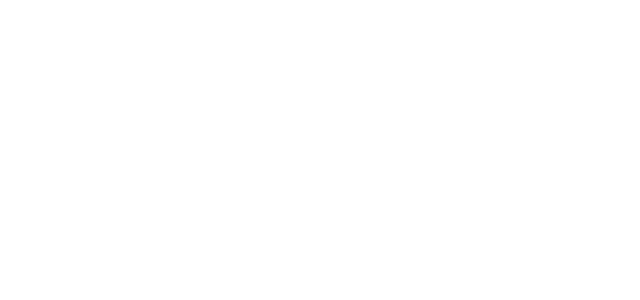
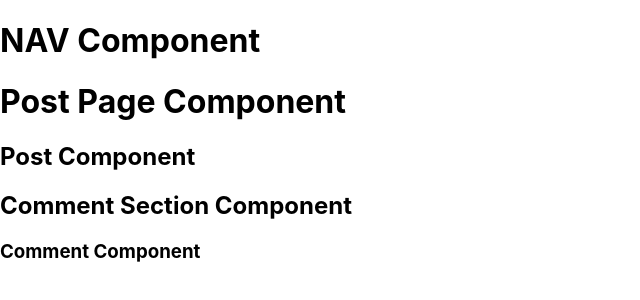
Before and after one commit to luhook04/blog-rest-client, a React (Create React App) app: page /posts/1 in a window 1280 px wide. Shown: the top 300 px of the page, without its empty margins (0-640 px from the left). Built offline with nearby package versions, Linux system fonts and the light colour scheme; the HTML template or start-up script is replaced by a standard one.

Commit message:
Create all the necessary components and set up their routes

```diff
--- a/src/App.js
+++ b/src/App.js
@@ -1,5 +1,26 @@
 import "./App.css";
+import React from "react";
+import Nav from "./components/Nav";
+import Home from "./components/Home";
+import PostPage from "./components/PostPage";
+import { Route, Routes } from "react-router-dom";
 
-function App() {}
+const App = () => {
+  return (
+    <div className="app">
+      <Nav />
+      <div className="container">
+        <Routes>
+          <Route exact path="/" element={<Home />}></Route>
+          <Route
+            exact
+            path="/posts/:postId"
+            element={<PostPage />}
+          ></Route>
+        </Routes>
+      </div>
+    </div>
+  );
+};
 
 export default App;
--- /dev/null
+++ b/src/components/Comment.js
@@ -0,0 +1,7 @@
+import React from "react";
+
+const Comment = () => {
+  return <h3>Comment Component</h3>;
+};
+
+export default Comment;
--- /dev/null
+++ b/src/components/CommentSection.js
@@ -0,0 +1,13 @@
+import React from "react";
+import Comment from "./Comment";
+
+const CommentSection = () => {
+  return (
+    <div>
+      <h2>Comment Section Component</h2>
+      <Comment></Comment>
+    </div>
+  );
+};
+
+export default CommentSection;
--- /dev/null
+++ b/src/components/Home.js
@@ -0,0 +1,13 @@
+import React from "react";
+import PostPreview from "./PostPreview";
+
+const Home = () => {
+  return (
+    <div>
+      <h1>Home Component</h1>
+      <PostPreview />
+    </div>
+  );
+};
+
+export default Home;
--- /dev/null
+++ b/src/components/Nav.js
@@ -0,0 +1,7 @@
+import React from "react";
+
+const Nav = () => {
+  return <h1>NAV Component</h1>;
+};
+
+export default Nav;
--- /dev/null
+++ b/src/components/Post.js
@@ -0,0 +1,7 @@
+import React from "react";
+
+const Post = () => {
+  return <h2>Post Component</h2>;
+};
+
+export default Post;
--- /dev/null
+++ b/src/components/PostPage.js
@@ -0,0 +1,15 @@
+import React from "react";
+import Post from "./Post";
+import CommentSection from "./CommentSection";
+
+const PostPage = () => {
+  return (
+    <div>
+      <h1>Post Page Component</h1>
+      <Post />
+      <CommentSection />
+    </div>
+  );
+};
+
+export default PostPage;
--- /dev/null
+++ b/src/components/PostPreview.js
@@ -0,0 +1,7 @@
+import React from "react";
+
+const PostPreview = () => {
+  return <h2>Post Preview Component</h2>;
+};
+
+export default PostPreview;
```
